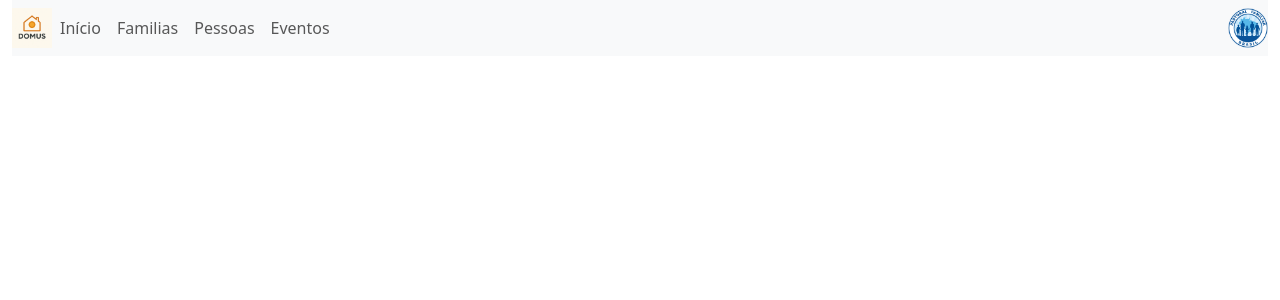
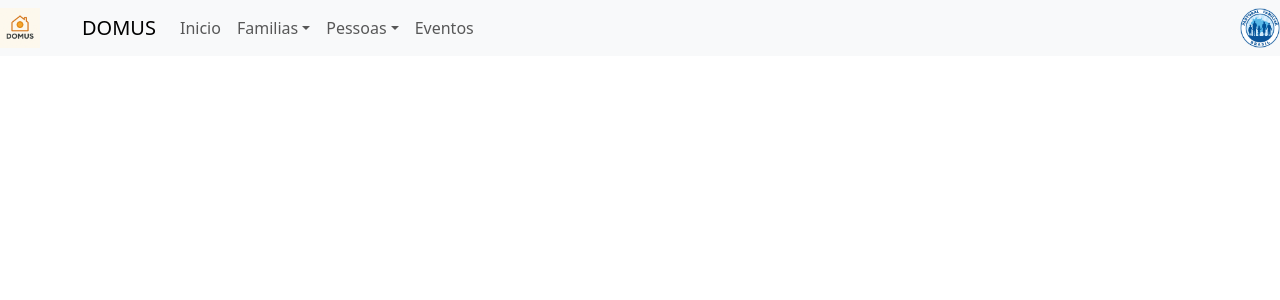
Before and after one commit to victorviana3/domus, a React app in the folder frontend/: page / in a window 1280 px wide. Shown: the top 300 px of the page. Built offline with nearby package versions, Linux system fonts and the light colour scheme; the HTML template or start-up script is replaced by a standard one.

Commit message:
NAVBAR REFACTORED WITH REACT BOOTSTRAP

```diff
--- a/frontend/src/components/Header.jsx
+++ b/frontend/src/components/Header.jsx
@@ -1,29 +1,73 @@
 import { Link } from "react-router-dom";
-import { Nav, Navbar, Container } from "react-bootstrap";
+import { Nav, Navbar, Container, NavDropdown } from "react-bootstrap";
 import Logo from "../assets/logo.png";
 import LogoPastoral from "../assets/pastoral-familiar-brasil-seeklogo.png";
 
 export default function Header() {
   return (
-    <div className="container-fluid">
-      <Nav class="navbar navbar-expand-lg navbar-light bg-light">
-        <img src={Logo} height="40px"></img>
-        <ul className="navbar-nav me-auto my-2 my-lg-0">
-          <Nav.Link as={Link} to="/">
-            <li className="nav-item">Início</li>
-          </Nav.Link>
-          <Nav.Link as={Link} to="/familias">
-            <li className="nav-item">Familias</li>
-          </Nav.Link>
-          <Nav.Link as={Link} to="/pessoas">
-            <li className="nav-item">Pessoas</li>
-          </Nav.Link>
-          <Nav.Link as={Link} to="/eventos">
-            <li className="nav-item">Eventos</li>
-          </Nav.Link>
-        </ul>
-        <img src={LogoPastoral} height="40px" />
-      </Nav>
-    </div>
+    <Navbar expand="sm" bg="light">
+      <img src={Logo} height="40px"></img>
+      <Container className="mx-auto">
+        <Navbar.Brand>DOMUS</Navbar.Brand>
+        <Navbar.Toggle aria-controls="basic-navbar-nav" />
+        <Navbar.Collapse id="basic-navbar-nav">
+          <Nav className="mb-0">
+            <Nav.Link as={Link} to="/">
+              Inicio
+            </Nav.Link>
+            <NavDropdown title="Familias" id="navdropdown">
+              <NavDropdown.Item as={Link} to="/familias">
+                Listar
+              </NavDropdown.Item>
+              <NavDropdown.Item as={Link} to="/adicionar/familia">
+                Cadastrar
+              </NavDropdown.Item>
+            </NavDropdown>
+            <NavDropdown title="Pessoas" id="pessoas-dropdown">
+              <NavDropdown.Item as={Link} to="/pessoas">
+                Listar
+              </NavDropdown.Item>
+              <NavDropdown.Item as={Link} to="/adicionar/pessoa">
+                Cadastrar
+              </NavDropdown.Item>
+            </NavDropdown>
+            <Nav.Link as={Link} to="">
+              Eventos
+            </Nav.Link>
+          </Nav>
+        </Navbar.Collapse>
+      </Container>
+      <img src={LogoPastoral} height="40px" />
+    </Navbar>
+
+    // <div className="container-fluid">
+    //   <Nav class="navbar navbar-expand-sm navbar-light bg-light">
+    //     <img src={Logo} height="40px"></img>
+    //     <ul className="navbar-nav me-auto my-2 my-lg-0">
+    //       <Nav.Link as={Link} to="/">
+    //         <li className="nav-item">Início</li>
+    //       </Nav.Link>
+    //       <li className="nav-item dropdown">
+    //         Familias
+    //         <ul className="">
+    //           <Nav.Link
+    //             className="dropdown-toggle dropdown-item"
+    //             to="/cadastrar/familia"
+    //           >
+    //             <li className="dropdown-item">Cadastrar</li>
+    //           </Nav.Link>
+    //         </ul>
+    //       </li>
+
+    //       <Nav.Link as={Link} to="/pessoas">
+    //         <li className="nav-item">Pessoas</li>
+    //       </Nav.Link>
+    //       <Nav.Link as={Link} to="/eventos">
+    //         <li className="nav-item">Eventos</li>
+    //       </Nav.Link>
+    //     </ul>
+    //     <img src={LogoPastoral} height="40px" />
+    //   </Nav>
+    // </div>
   );
 }
```
